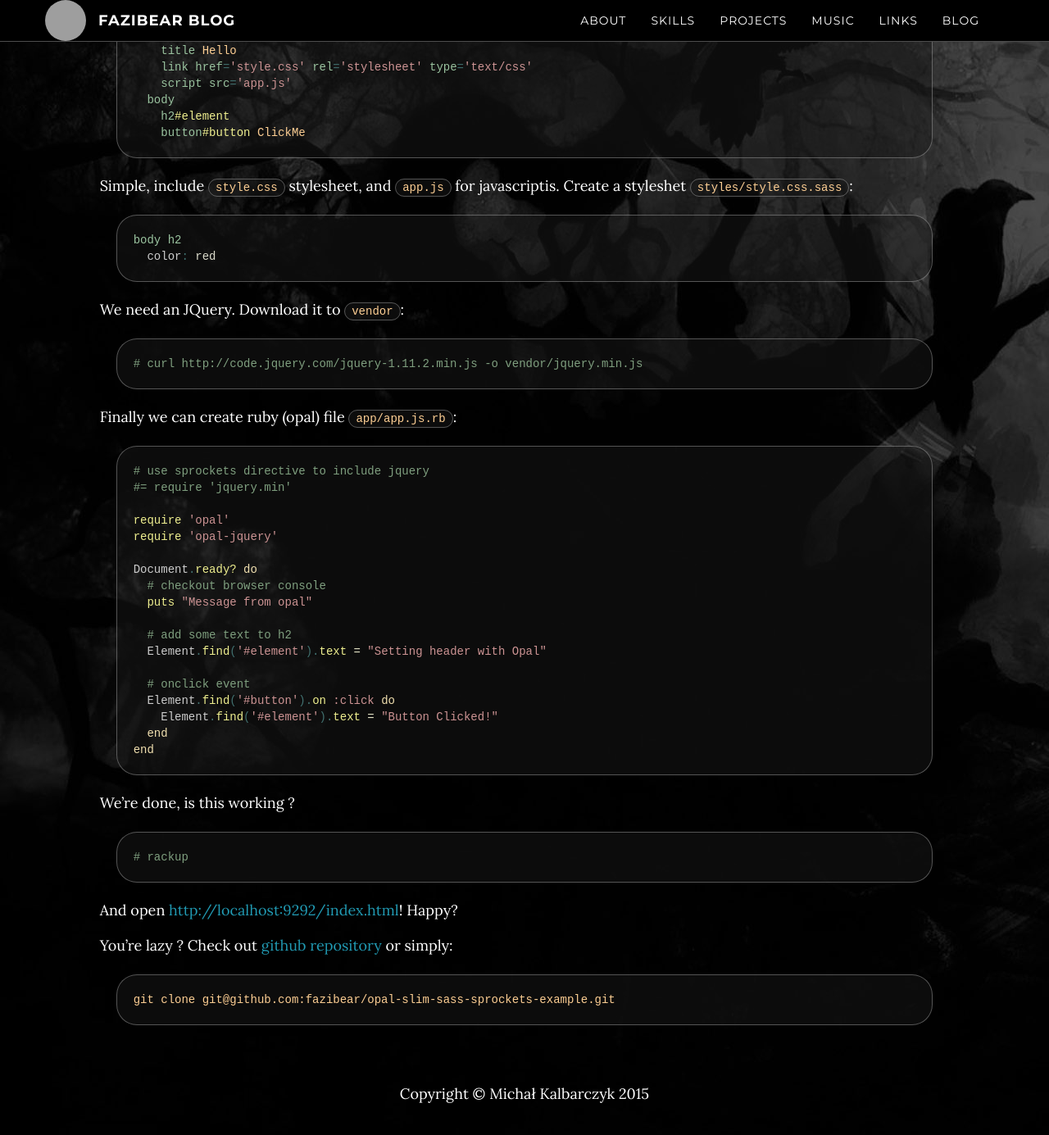
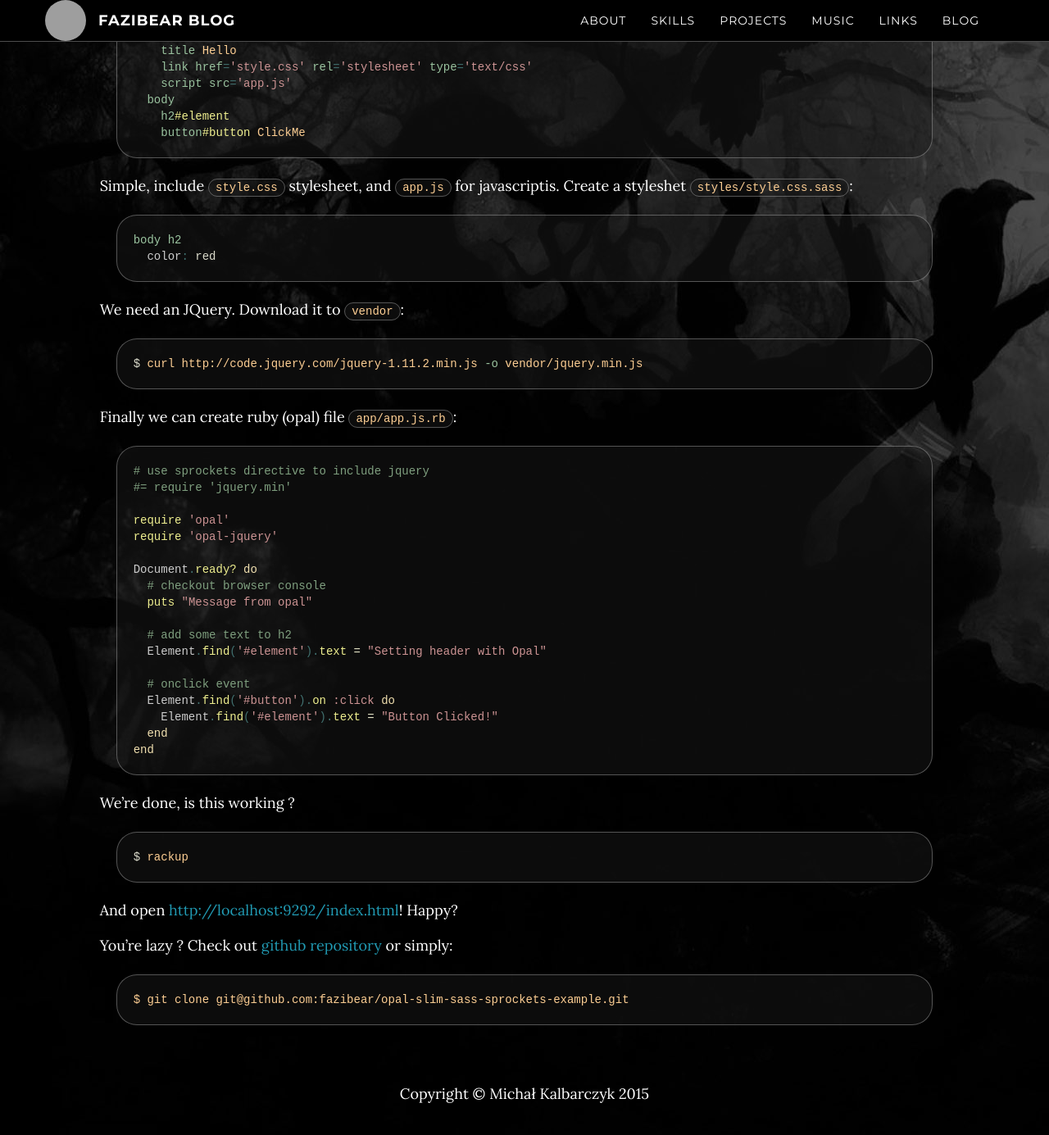
Before and after one commit to fazibear/fazibear.github.io, a Jekyll site: the page built from _posts/2015-04-29-having-fun-with-opal-and-sprockets.md, in a window 1280 px wide and 1400 px high, scrolled down 1768 px. Shown: the top 1385 px of the window at 82% size. Built offline with Jekyll 4.4.1, drawn with Linux system fonts in a browser that asks for light colours; some web fonts are replaced; Markdown is read by kramdown in place of the engine named in the settings; comment, search, counter and statistics services are not loaded; some of the changed text lies outside the part shown; grey boxes are pictures that could not be loaded.

Commit message:
shell commands preceded by $

````diff
--- a/_posts/2015-04-29-having-fun-with-opal-and-sprockets.md
+++ b/_posts/2015-04-29-having-fun-with-opal-and-sprockets.md
@@ -13,9 +13,9 @@ Started playing with [sprockets](https://github.com/sstephenson/sprockets), an a
 Let's set this thing up!
 
 ```sh
-# mkdir opal-playground
-# cd opal-playground
-# bundle init
+$ mkdir opal-playground
+$ cd opal-playground
+$ bundle init
 ```
 
 Bundler initialized, lets add some gems, edit `Gemfile`:
@@ -32,7 +32,7 @@ gem 'sass'
 and install gems
 
 ```sh
-# bundle
+$ bundle
 ```
 
 We need to create four folders:
@@ -100,7 +100,7 @@ body h2
 We need an JQuery. Download it to `vendor`:
 
 ```sh
-# curl http://code.jquery.com/jquery-1.11.2.min.js -o vendor/jquery.min.js
+$ curl http://code.jquery.com/jquery-1.11.2.min.js -o vendor/jquery.min.js
 ```
 
 Finally we can create ruby (opal) file `app/app.js.rb`:
@@ -129,7 +129,7 @@ end
 We're done, is this working ?
 
 ```sh
-# rackup
+$ rackup
 ```
 
 And open [http://localhost:9292/index.html](http://localhost:9292/index.html)! Happy?
@@ -137,5 +137,5 @@ And open [http://localhost:9292/index.html](http://localhost:9292/index.html)! H
 You're lazy ? Check out [github repository](https://github.com/fazibear/opal-slim-sass-sprockets-example) or simply:
 
 ```
-git clone git@github.com:fazibear/opal-slim-sass-sprockets-example.git
+$ git clone git@github.com:fazibear/opal-slim-sass-sprockets-example.git
 ```
````
Also changed, not shown: _posts/2007-09-17-ivo-reader.md (+4 -4 lines), _posts/2015-04-23-fishy-prompt-widgets.md (+1 -1 lines).
